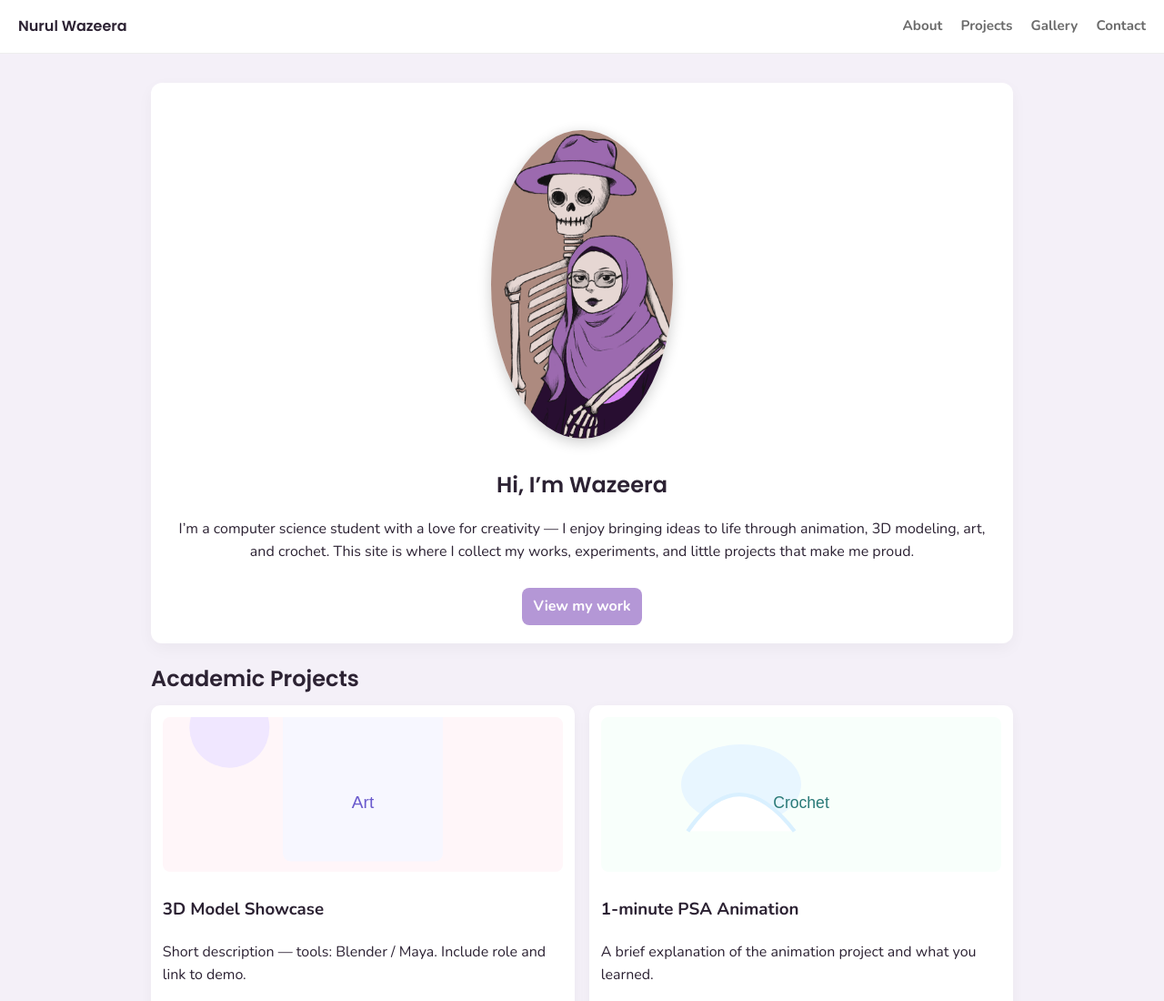
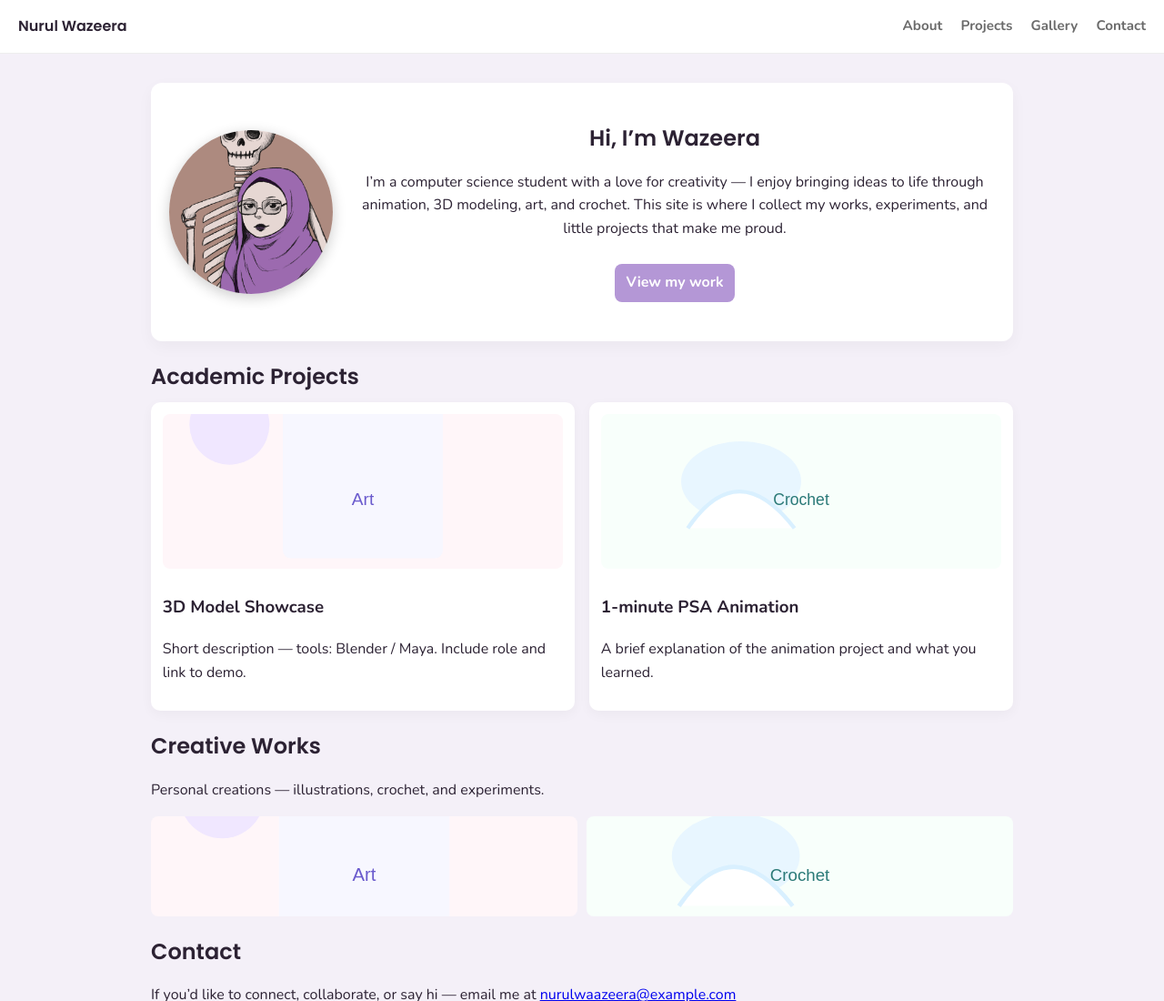
Before and after one commit to N-Wazeera/n-wazeera.github.io, a plain HTML site: page index.html in a window 1280 px wide. Shown: the top 1100 px of the page at 91% size. Drawn offline with nearby package versions, Linux system fonts and the light colour scheme.

Commit message:
Update style.css

```diff
--- a/style.css
+++ b/style.css
@@ -79,3 +79,33 @@ body {
 #intro {
   text-align: center;
 }
+
+/* ===== 🧭 Side-by-side intro layout ===== */
+.intro-content {
+  display: flex;
+  align-items: center;
+  gap: 1.5rem;
+  flex-wrap: wrap;
+}
+
+.profile-pic {
+  flex-shrink: 0;
+  width: 180px;
+  height: 180px;
+  border-radius: 50%;
+  object-fit: cover;
+  box-shadow: 0 4px 15px rgba(0,0,0,0.2);
+}
+
+.intro-text {
+  flex: 1;
+  min-width: 240px;
+}
+
+/* Keep things centered on mobile */
+@media (max-width: 700px) {
+  .intro-content {
+    flex-direction: column;
+    text-align: center;
+  }
+}
```
